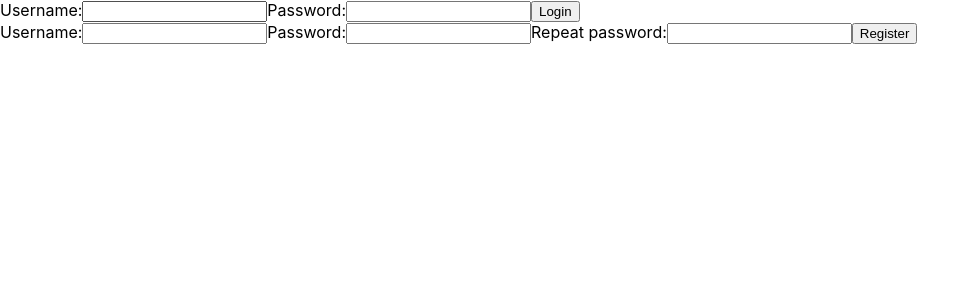
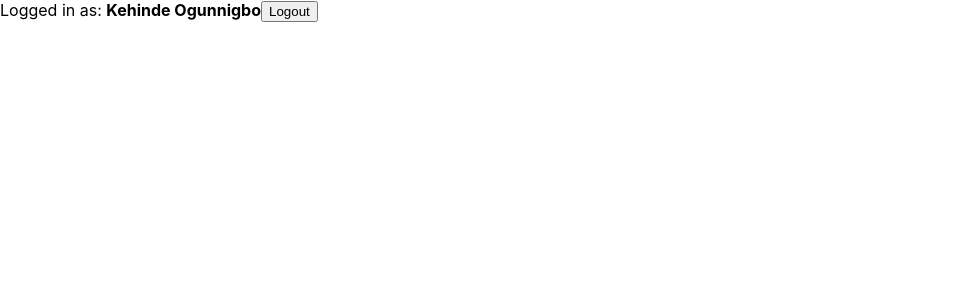
Before and after one commit to KenyOgun/blog-app, a React (Create React App) app: page / in a window 1280 px wide. Shown: the top 300 px of the page, without its empty margins (0-979 px from the left). Built offline with nearby package versions, Linux system fonts and the light colour scheme.

Commit message:
editing UserBar setting the user value to a string

```diff
--- a/src/user/UserBar.js
+++ b/src/user/UserBar.js
@@ -5,7 +5,7 @@ import Logout from "./Logout";
 import Register from "./Register";
 
 export default function UserBar() {
-  const user = "";
+  const user = "Kehinde Ogunnigbo";
   if (user) {
     return <Logout user={user} />;
   } else {
```
